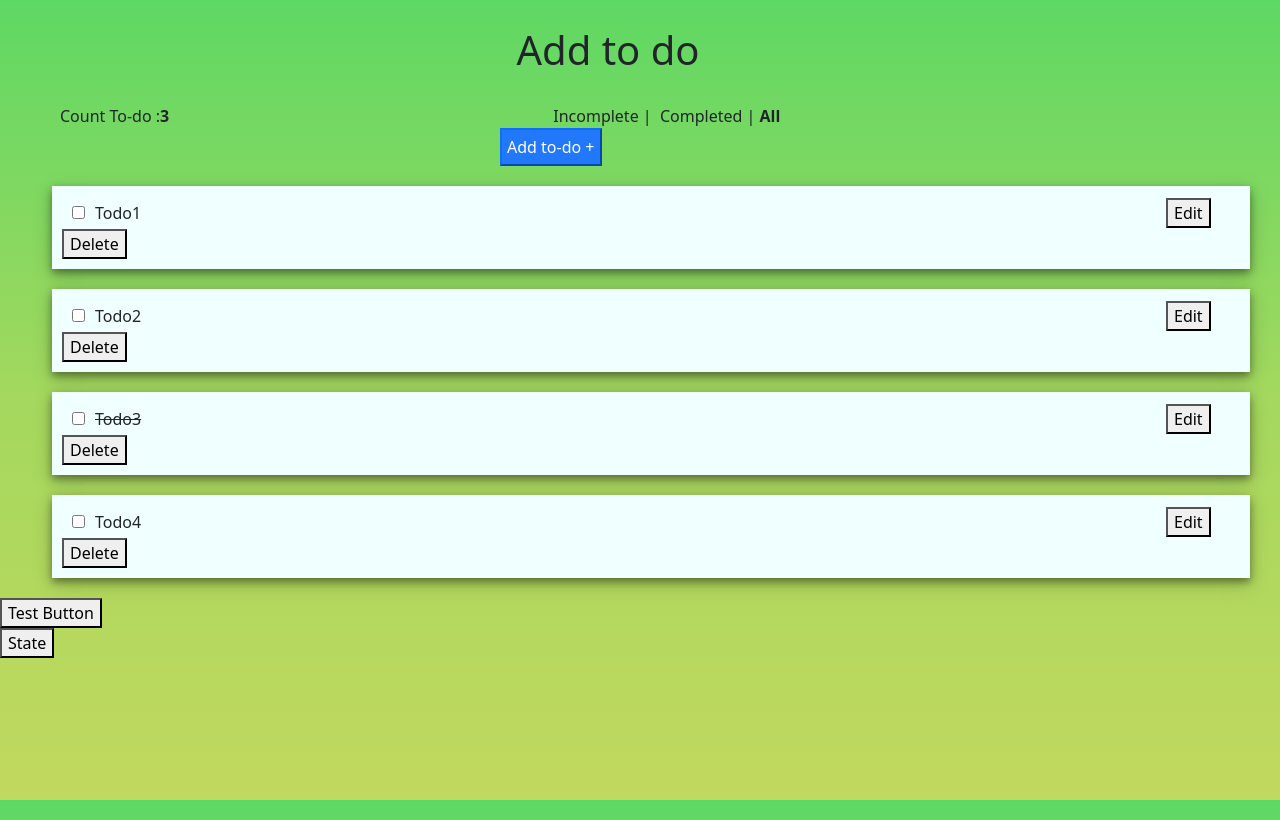
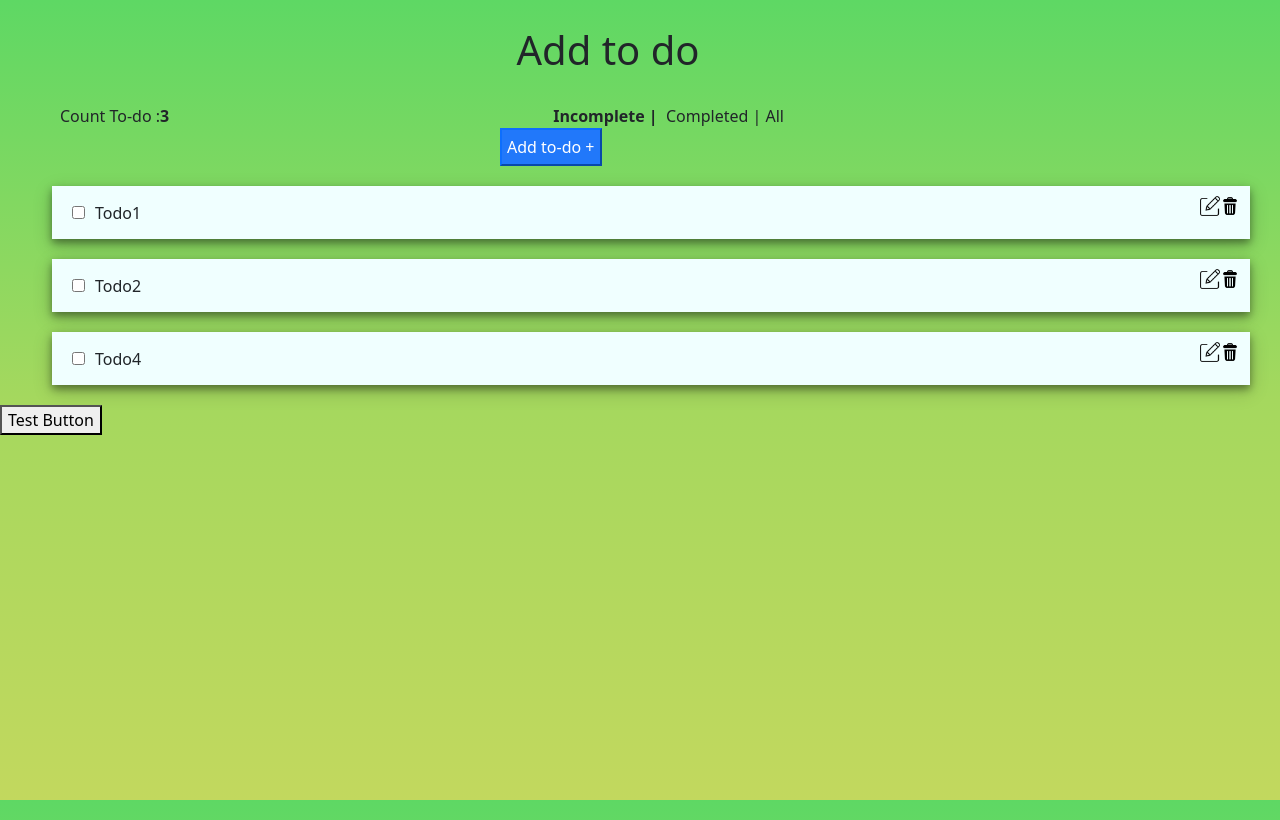
Before and after one commit to y2000-g/todo-react-app, a React (Create React App) app: page / in a window 1280 px wide. Both pictures are taken after a click on the button "Test Button". Built offline with nearby package versions, Linux system fonts and the light colour scheme.

Commit message:
Correcting error of filters and updating filter to-do count funtionality

```diff
--- a/src/App.css
+++ b/src/App.css
@@ -50,6 +50,20 @@ html, body {
 }
 #editingTodo
 {
-  margin-left: 87%;
-  margin-right: 5px;
+  /* margin-left: 90%;
+  margin-right: 5px; */
+  float: right;
 }
+.deleteImg
+{
+  float: right;
+}
+/* .actions {
+  display: flex;
+  align-items: center;
+  gap: 10px;
+}
+
+.actions img {
+  cursor: pointer;
+} */
--- a/src/App.js
+++ b/src/App.js
@@ -4,7 +4,9 @@ import { Button, Modal } from "react-bootstrap";
 import 'bootstrap/dist/css/bootstrap.min.css';
 import deleteIcon from "./delete.png"
 import EditIcon from "./edit.png"
-class App extends React.Component {
+
+class App extends React.Component
+{
 
   INCOMPLETE = "Incomplete"
   COMPLETE = "Complete"
@@ -14,7 +16,7 @@ class App extends React.Component {
     showModal : false,
     count : 0,
     todoArray : [ ],
-    filter : this.ALL,
+    filter : this.INCOMPLETE,
     filterTodoCount : 0,
     showEditModal: false,
     editingTodo: {},
@@ -23,7 +25,7 @@ class App extends React.Component {
 
   testFunction()
   {
-    console.log("State: ", this.state)
+    //console.log("State: ", this.state)
 
     let tempArray = this.state.todoArray
       tempArray.push(
@@ -50,11 +52,46 @@ class App extends React.Component {
         todo : "Todo4",
         completed : false
       })
-        let filteredTodos = tempArray.filter(todo => !todo.completed);
-        console.log("Filter todo: ", filteredTodos)
-        this.setState({...this.state, todoArray : tempArray, filterTodoCount: filteredTodos.length })
-    // this.state.filterTodoCount = tempArray.length
-    // this.setState({...this.state, todoArray : tempArray, filterTodoCount : tempArray.length})
+         if(this.state.filter == this.ALL)
+            {
+              // this.state.filterTodoCount = tempArray.length
+              this.setState({...this.state, todoArray : tempArray, filterTodoCount: tempArray.length, showModal: false })
+              //console.log("TempArray: ", tempArray)
+              //console.log(this.state);
+            }
+             else
+            {
+              let filteredTodos = tempArray.filter((todo) =>
+                {
+                  //console.log("Todo: ", todo)
+                  switch(this.state.filter)
+                  {
+                    case this.INCOMPLETE :
+                    {
+                      //console.log("Todo Competed: ", todo.completed)
+                      //console.log("Filter: ", this.state.filter)
+                      if(todo.completed == false)
+                        return true
+                      else
+                        return false
+                      break;
+                    }
+                      case this.COMPLETE :
+                    {
+                      if(todo.completed == true)
+                        return true
+                      else
+                        return false
+                      break;
+                    }
+                  }
+
+                });
+                //console.log("filteredTodos: ", filteredTodos.length )
+                // this.state.filterTodoCount = filteredTodos.length
+                this.setState({...this.state, todoArray : tempArray, filterTodoCount: filteredTodos.length, showModal: false })
+                //console.log(this.state)
+            }
   }
 
   handleShow = () =>
@@ -104,25 +141,26 @@ class App extends React.Component {
               todo : todoText,
               completed : false
             })
-            console.log("TempArray:", tempArray)
+            //console.log("TempArray:", tempArray)
             if(this.state.filter == this.ALL)
             {
-              this.setState({...this.state, todoArray : tempArray, filterTodoCount: tempArray.length })
-              console.log("TempArray: ", tempArray)
-              console.log(this.state);
+              // this.state.filterTodoCount = tempArray.length
+              this.setState({...this.state, todoArray : tempArray, filterTodoCount: tempArray.length, showModal: false })
+              //console.log("TempArray: ", tempArray)
+              //console.log(this.state);
 
             }
             else
             {
               let filteredTodos = tempArray.filter((todo) =>
                 {
-                  console.log("Todo: ", todo)
+                  //console.log("Todo: ", todo)
                   switch(this.state.filter)
                   {
                     case this.INCOMPLETE :
                     {
-                      console.log("Todo Competed: ", todo.completed)
-                      console.log("Filter: ", this.state.filter)
+                      //console.log("Todo Competed: ", todo.completed)
+                      //console.log("Filter: ", this.state.filter)
                       if(todo.completed == false)
                         return true
                       else
@@ -140,18 +178,20 @@ class App extends React.Component {
                   }
 
                 });
-                console.log("filteredTodos: ", filteredTodos.length )
-                this.setState({...this.state, todoArray : tempArray, filterTodoCount: filteredTodos.length })
+                //console.log("filteredTodos: ", filteredTodos.length )
+                // this.state.filterTodoCount = filteredTodos.length
+                this.setState({...this.state, todoArray : tempArray, filterTodoCount: filteredTodos.length, showModal: false })
+                //console.log(this.state)
             }
         }
-      this.handleClose()
+      // this.handleClose()
   }
 
   deleteTodo = ()=>
     {
-      console.log("Delete Todo")
+      //console.log("Delete Todo")
       let updatedArray = this.state.todoArray.filter((todoObj)=> todoObj.id != this.state.editingTodo.id)
-      console.log("Updated Array: ", updatedArray)
+      //console.log("Updated Array: ", updatedArray)
       this.setState({...this.state, todoArray: updatedArray, editingTodo: {}, showDeleteModal: false})
     }
 
@@ -193,7 +233,46 @@ class App extends React.Component {
           }
           return todo
       })
-      this.setState({...this.state, todoArray: todoTempArray })
+      if(this.state.filter == this.ALL)
+            {
+              // this.state.filterTodoCount = tempArray.length
+              this.setState({...this.state, todoArray : todoTempArray, filterTodoCount: todoTempArray.length })
+              //console.log("TempArray: ", todoTempArray)
+              //console.log(this.state);
+
+            }
+            else
+            {
+              let filteredTodos = todoTempArray.filter((todo) =>
+                {
+                  //console.log("Todo: ", todo)
+                  switch(this.state.filter)
+                  {
+                    case this.INCOMPLETE :
+                    {
+                      //console.log("Todo Competed: ", todo.completed)
+                      //console.log("Filter: ", this.state.filter)
+                      if(todo.completed == false)
+                        return true
+                      else
+                        return false
+                      break;
+                    }
+                      case this.COMPLETE :
+                    {
+                      if(todo.completed == true)
+                        return true
+                      else
+                        return false
+                      break;
+                    }
+                  }
+
+                });
+                //console.log("filteredTodos: ", filteredTodos.length )
+                // this.state.filterTodoCount = filteredTodos.length
+                this.setState({...this.state, todoArray : todoTempArray, filterTodoCount: filteredTodos.length, showModal: false })
+            }
     }
 
   filterTodo(filterApplied)
@@ -250,24 +329,24 @@ render()
                 {
                   if(todo.completed)
                     {
-                      return <li id='TodolistStyle'><input onClick={()=>{this.completeClickHandler(todo.id)}} type="checkbox" style={{margin:'10px'}}/><s>{todo.todo}</s><button id="editingTodo">Edit</button><button onClick={()=>{this.handleDeleteShow(todo.id)}} id="DeleteTodo">Delete</button></li>
+                      return <li id='TodolistStyle'><input onClick={()=>{this.completeClickHandler(todo.id)}} type="checkbox" style={{margin:'10px'}}/><s>{todo.todo}</s><img src={deleteIcon} alt="deleteLogo" className="deleteImg" onClick={()=>{this.handleDeleteShow(todo.id)}} id="DeleteTodo" width="20"/><img src={EditIcon} alt="editLogo" width="20" id="editingTodo"/></li>
                     }
                 }
               else if(this.state.filter == this.INCOMPLETE)
                 {
                   if(!todo.completed)
                     {
-                      return <li id='TodolistStyle'><input onClick={()=>{this.completeClickHandler(todo.id)}} type="checkbox" style={{margin:'10px'}}/>{todo.todo}<button id="editingTodo" onClick={()=>{this.handleEditShow(todo.id)}}>Edit</button><button onClick={()=>{this.handleDeleteShow(todo.id)}} id="DeleteTodo">Delete</button></li>
+                      return <li id='TodolistStyle'><input onClick={()=>{this.completeClickHandler(todo.id)}} type="checkbox" style={{margin:'10px'}}/>{todo.todo}<img src={deleteIcon} alt="deleteLogo" className="deleteImg" onClick={()=>{this.handleDeleteShow(todo.id)}} id="DeleteTodo" width="20"/><img src={EditIcon} alt="editLogo" width="20" id="editingTodo" onClick={()=>{this.handleEditShow(todo.id)}}/></li>
                     }
                 }
               else
                 {
                   if(todo.completed)
                     {
-                      return <li id='TodolistStyle'><input onClick={()=>{this.completeClickHandler(todo.id)}} type="checkbox" style={{margin:'10px'}}/><s>{todo.todo}</s><button id="editingTodo">Edit</button><button onClick={()=>{this.handleDeleteShow(todo.id)}} id="DeleteTodo">Delete</button></li>
+                      return <li id='TodolistStyle'><input onClick={()=>{this.completeClickHandler(todo.id)}} type="checkbox" style={{margin:'10px'}}/><s>{todo.todo}</s><img src={deleteIcon} alt="deleteLogo" className="deleteImg" onClick={()=>{this.handleDeleteShow(todo.id)}} id="DeleteTodo" width="20"/><img src={EditIcon} alt="editLogo" width="20" id="editingTodo"/></li>
                     }
                   else
-                    return <li id='TodolistStyle'><input onClick={()=>{this.completeClickHandler(todo.id)}} type="checkbox" style={{margin:'10px'}}/>{todo.todo}<button id="editingTodo" onClick={()=>{this.handleEditShow(todo.id)}}>Edit</button><button onClick={()=>{this.handleDeleteShow(todo.id)}} id="DeleteTodo">Delete</button></li>
+                    return <li id='TodolistStyle'><input onClick={()=>{this.completeClickHandler(todo.id)}} type="checkbox" style={{margin:'10px'}}/>{todo.todo}<img src={deleteIcon} alt="deleteLogo" className="deleteImg" onClick={()=>{this.handleDeleteShow(todo.id)}} id="DeleteTodo" width="20"/><img src={EditIcon} alt="editLogo" width="20" id="editingTodo"  onClick={()=>{this.handleEditShow(todo.id)}}/></li>
                 }
 
             })
@@ -329,11 +408,8 @@ render()
         </Modal.Footer>
       </Modal>
 
-      <button onClick={()=>{this.testFunction()}}>Test Button</button><br/>
-      <button onClick={()=>{console.log(this.state)}}>State</button>
+      <button onClick={()=>{this.testFunction()}}>Test Button</button><br/><br/>
       </div>
-
-
   );
 }
 
```
